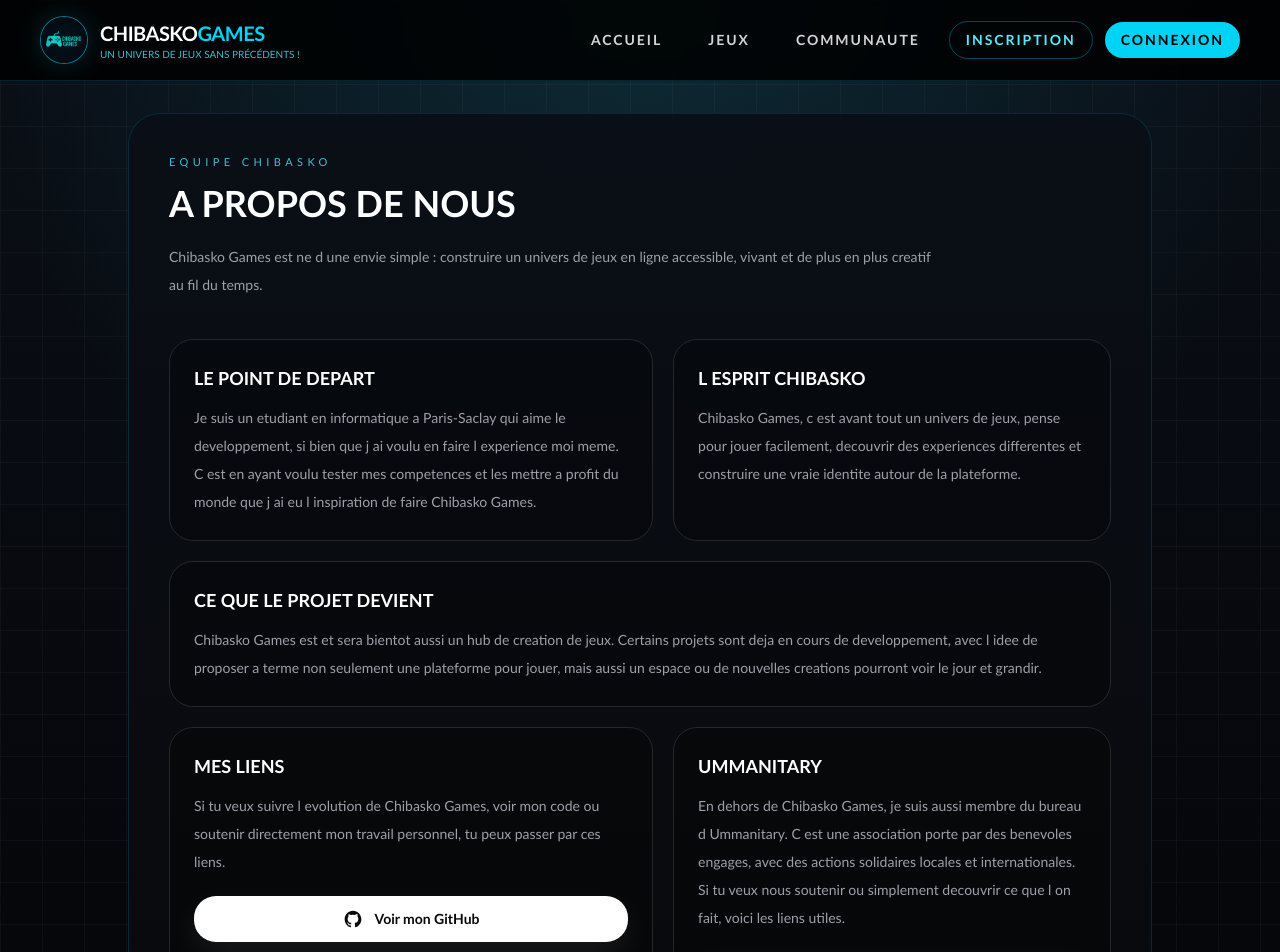
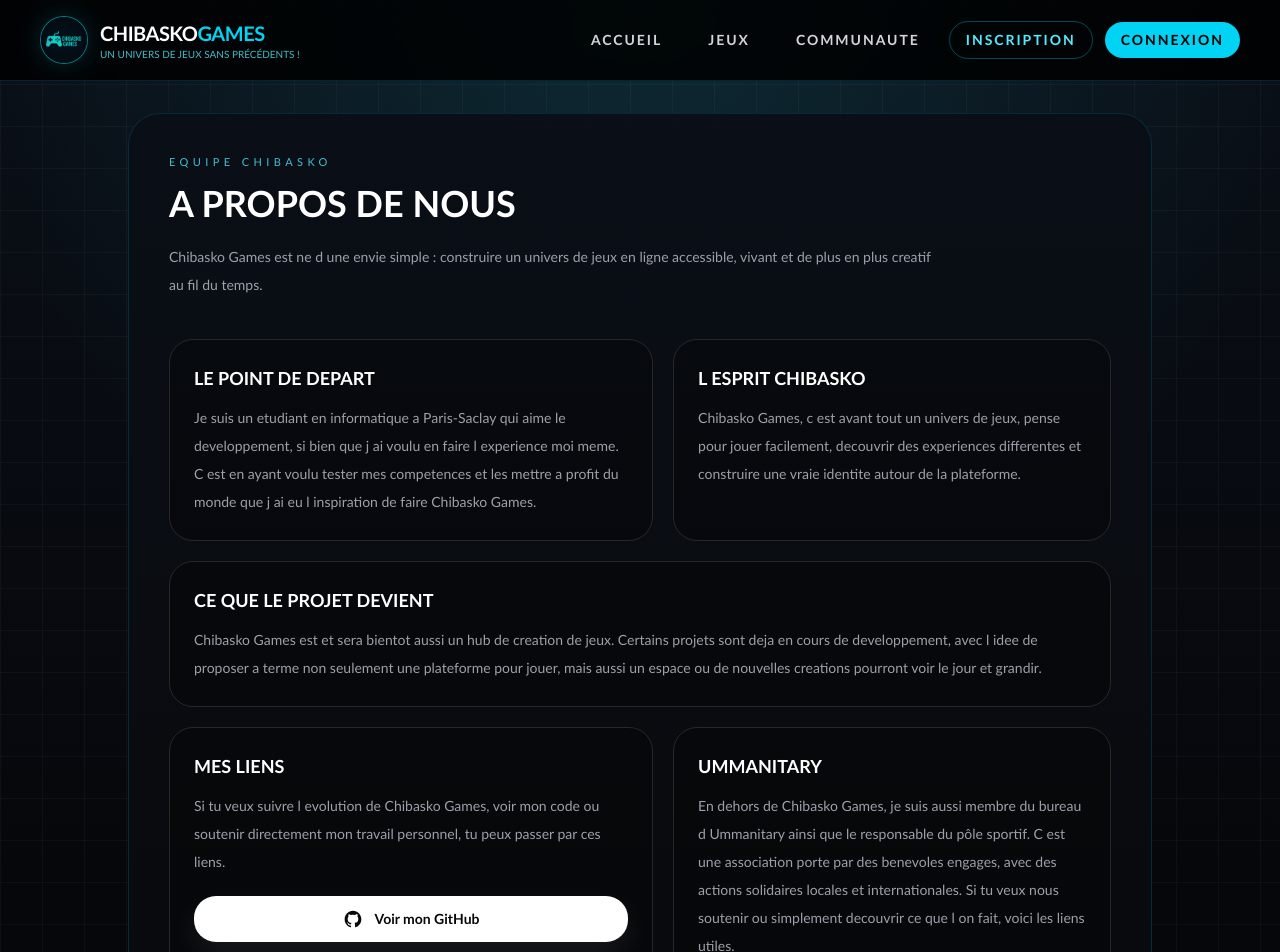
Before and after one commit to Chibasko06/CHIBASKO-GAMES-2.0, a Next.js app: page /a-propos in a window 1280 px wide. Shown: the top 952 px of the page. Built offline with nearby package versions, Linux system fonts and the light colour scheme; no server answers.

Commit message:
modif mondaine pr test

```diff
--- a/app/a-propos/page.tsx
+++ b/app/a-propos/page.tsx
@@ -75,7 +75,7 @@ export default function AProposPage() {
         <section className="rounded-[24px] border border-zinc-800 bg-black/30 p-6">
           <h2 className="text-lg font-black uppercase text-white">Ummanitary</h2>
           <p className="mt-3 text-sm leading-7 text-zinc-400">
-            En dehors de Chibasko Games, je suis aussi membre du bureau d Ummanitary. C est une association porte par des benevoles engages, avec des actions solidaires locales et internationales. Si tu veux nous soutenir ou simplement decouvrir ce que l on fait, voici les liens utiles.
+            En dehors de Chibasko Games, je suis aussi membre du bureau d Ummanitary ainsi que le responsable du pôle sportif. C est une association porte par des benevoles engages, avec des actions solidaires locales et internationales. Si tu veux nous soutenir ou simplement decouvrir ce que l on fait, voici les liens utiles.
           </p>
           <div className="mt-5 grid gap-3">
             <Link
```
